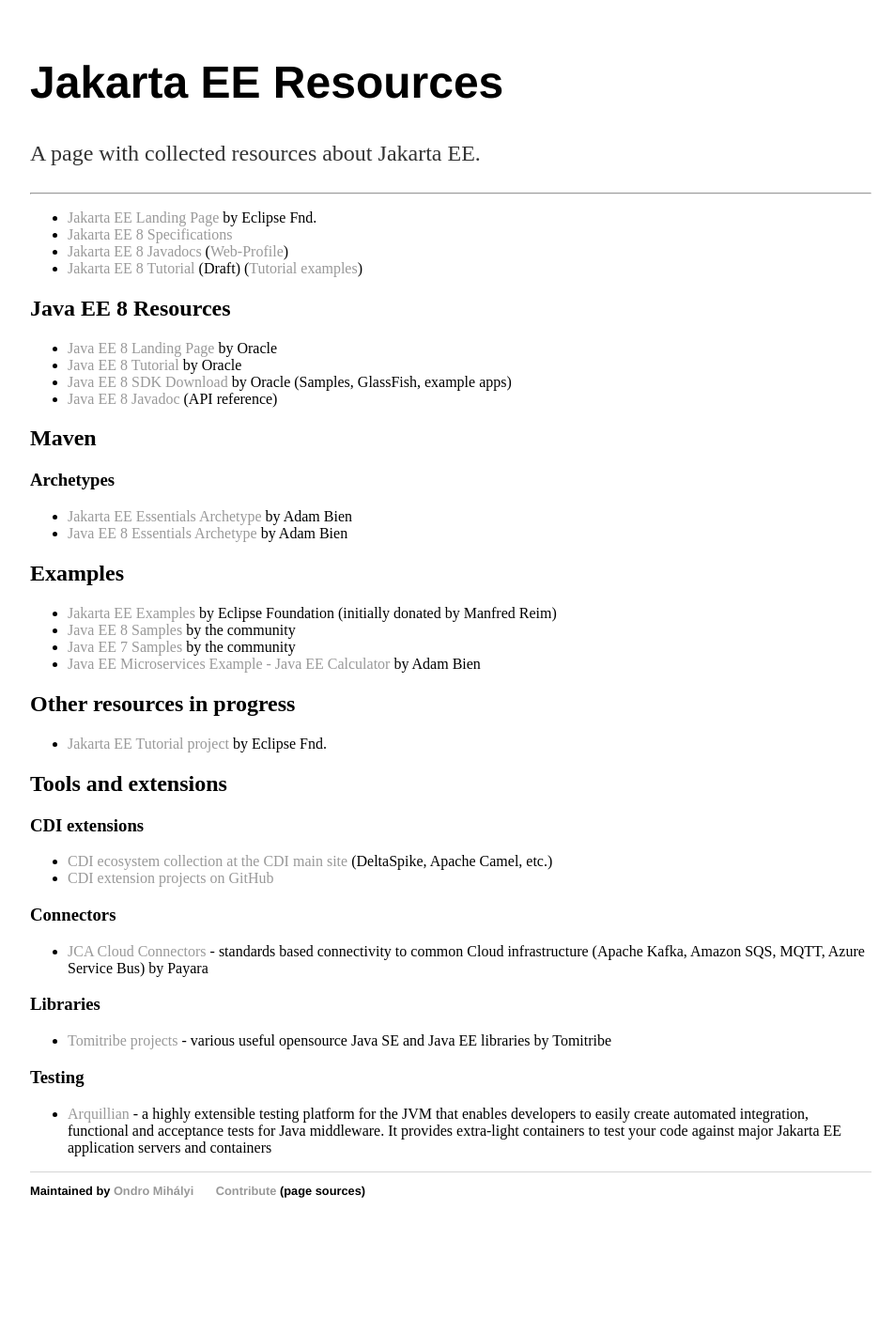
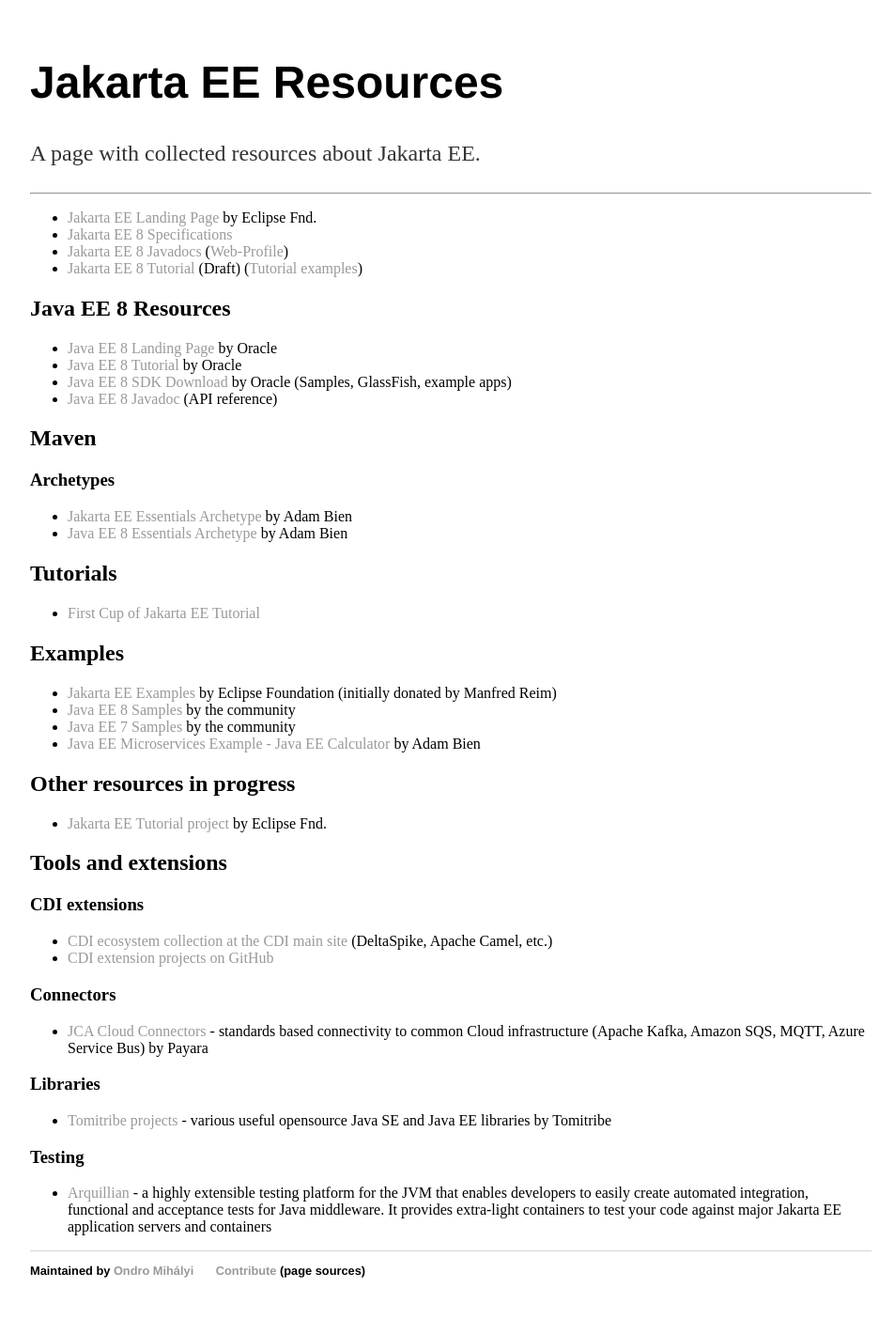
Before and after one commit to awesome-jakartaee/awesome-jakartaee.github.io, a Jekyll site: the page built from index.md, in a window 1280 px wide. Shown: the whole page at 94% size, without its empty margins (160-1112 px from the left). Built offline with Jekyll 4.4.1, drawn with Linux system fonts in a browser that asks for light colours; before the commit the page ends 1335 px from its top, so only the background shows below that.

Commit message:
Added Fisrt Cup tutorial

```diff
--- a/index.md
+++ b/index.md
@@ -26,6 +26,10 @@
 
 * [Jakarta EE Essentials Archetype](https://github.com/AdamBien/JakartaEE-essentials-archetype) by Adam Bien
 * [Java EE 8 Essentials Archetype](https://github.com/AdamBien/javaee8-essentials-archetype) by Adam Bien
+
+## Tutorials
+
+* [First Cup of Jakarta EE Tutorial](https://eclipse-ee4j.github.io/jakartaee-firstcup/)
 
 ## Examples
 
```
